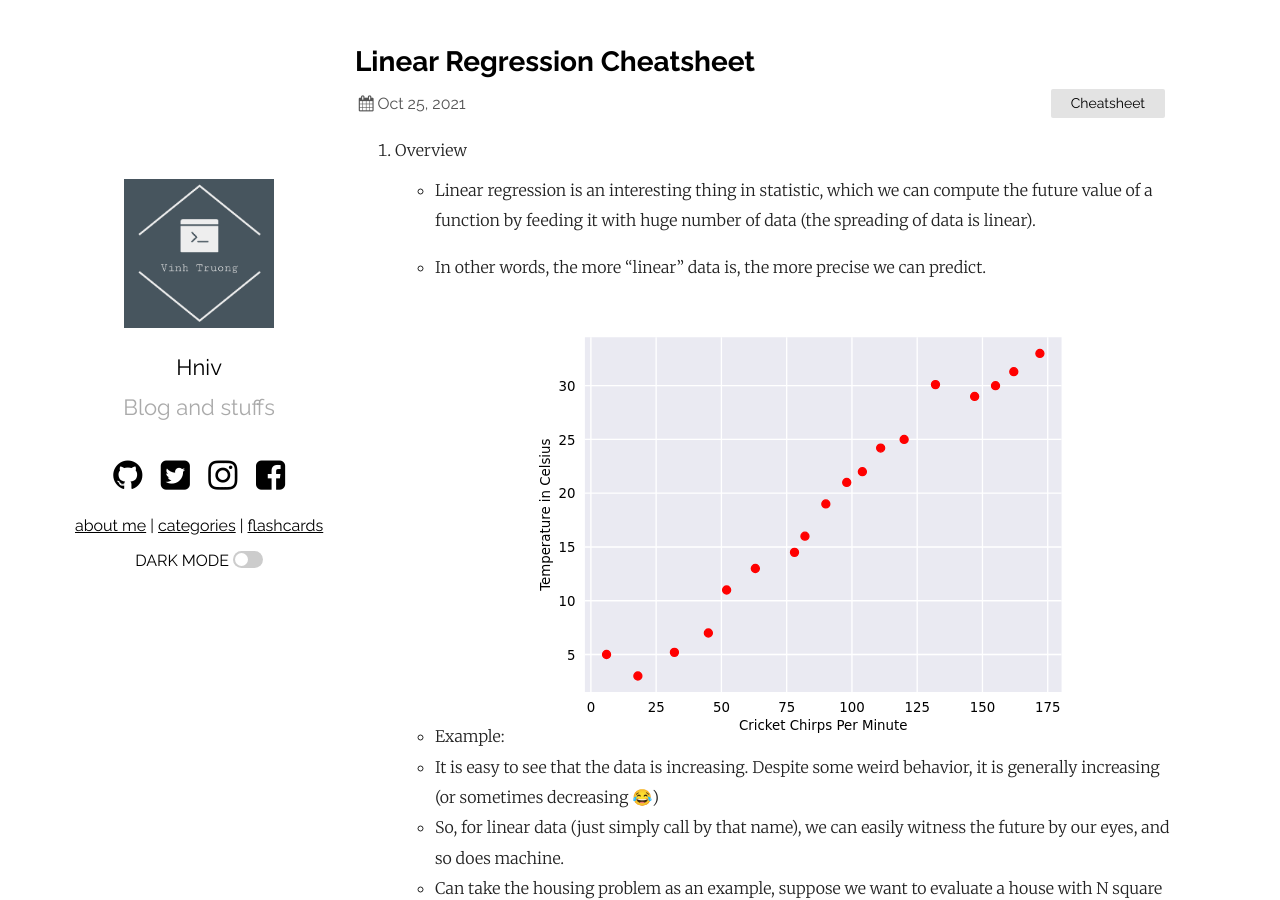
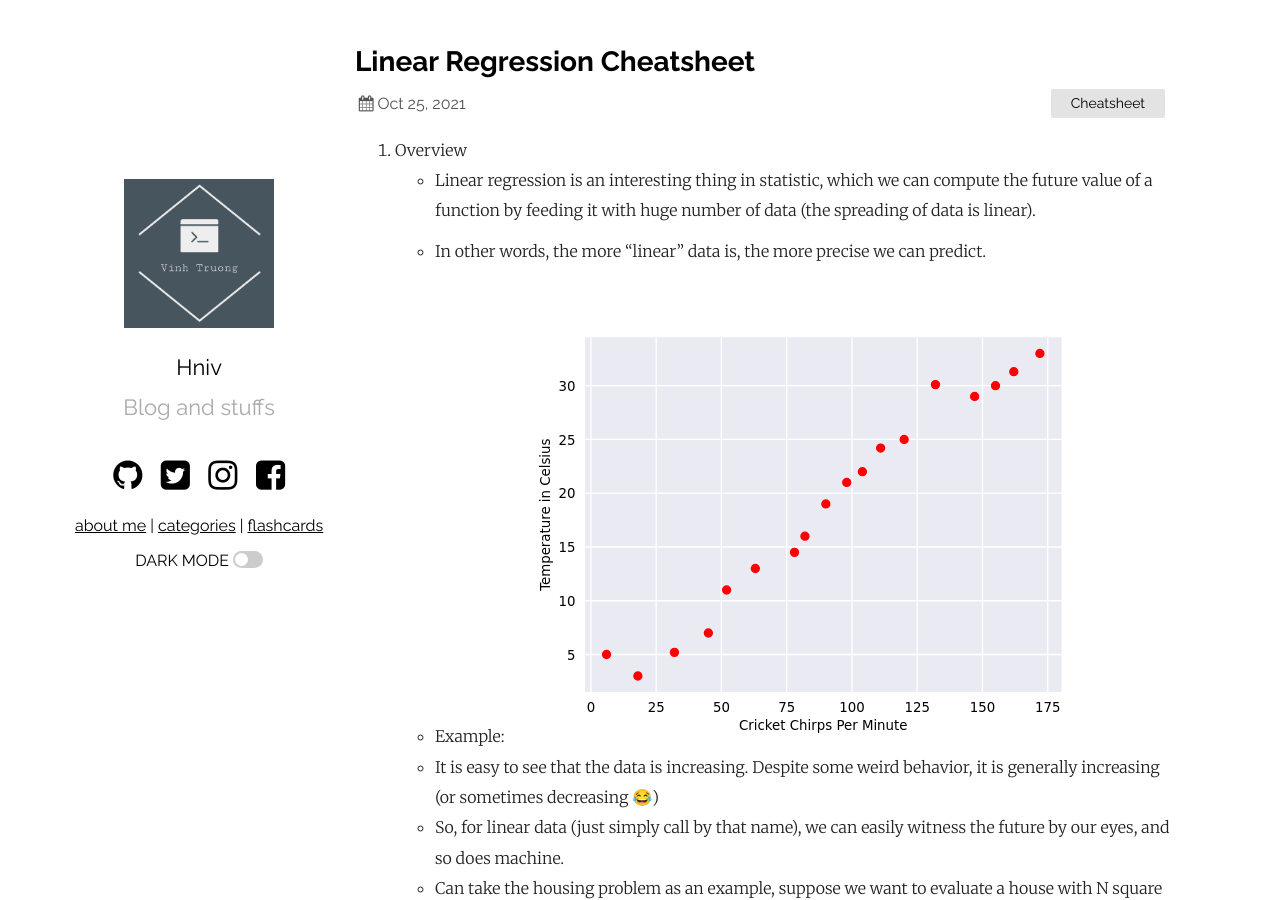
Before and after one commit to thvinh-tr/thvinhtruong.github.io, a Jekyll site: the page built from _posts/2021-10-25-Linear-Regression-Cheatsheet.md, in a window 1280 px wide and 900 px high. Built offline with Jekyll 4.4.1, drawn with Linux system fonts in a browser that asks for light colours; formulas are drawn with MathJax 3.

Commit message:
fix font 2

```diff
--- a/_posts/2021-10-25-Linear-Regression-Cheatsheet.md
+++ b/_posts/2021-10-25-Linear-Regression-Cheatsheet.md
@@ -8,8 +8,8 @@ sticky: true
 
 1. Overview
     - Linear regression is an interesting thing in statistic, which we can compute the future value of a function by feeding it with huge number of data (the spreading of data is linear).
+    - In other words, the more "linear" data is, the more precise we can predict.
 
-    - In other words, the more "linear" data is, the more precise we can predict.
     - Example:
     <img src = "/img/linear_reg_img/CricketPoints.svg">
     - It is easy to see that the data is increasing. Despite some weird behavior, it is generally increasing (or sometimes decreasing 😂)
```
Also changed, not shown: _posts/2021-11-08-Logicstic-Regression-Cheatsheet.md (+3 -1 lines).
